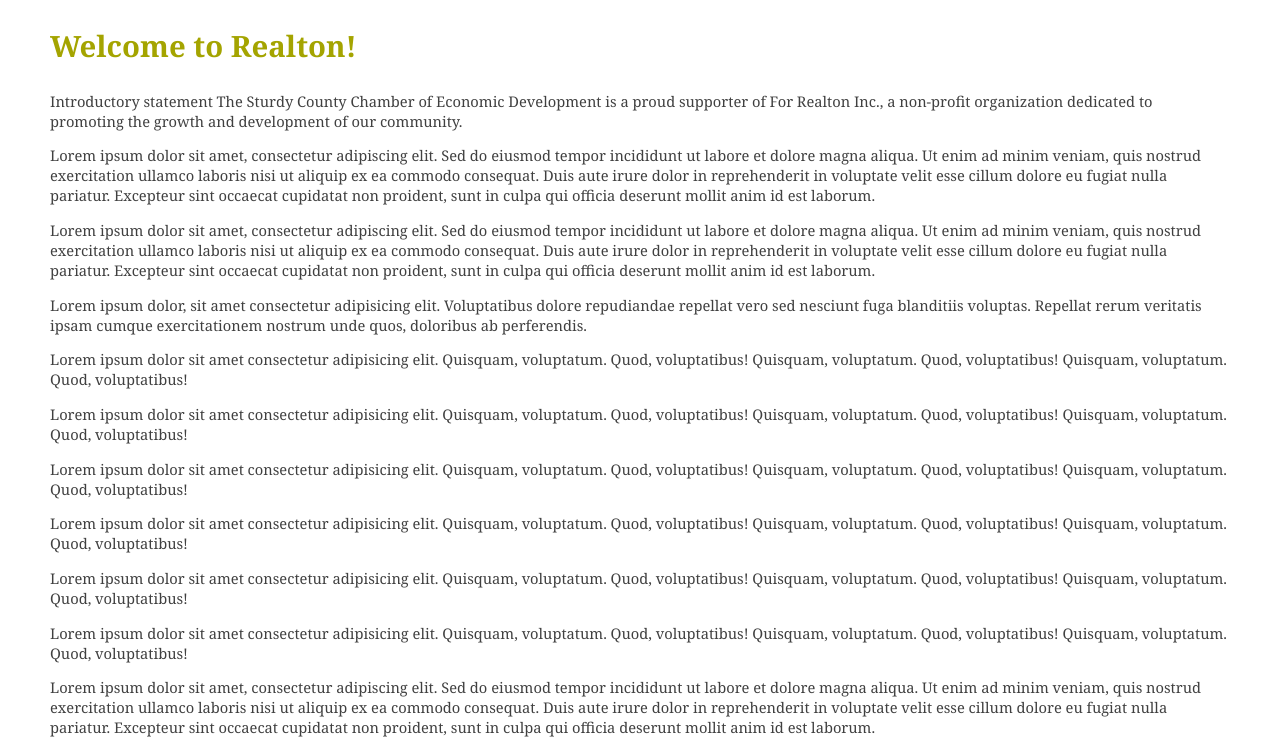
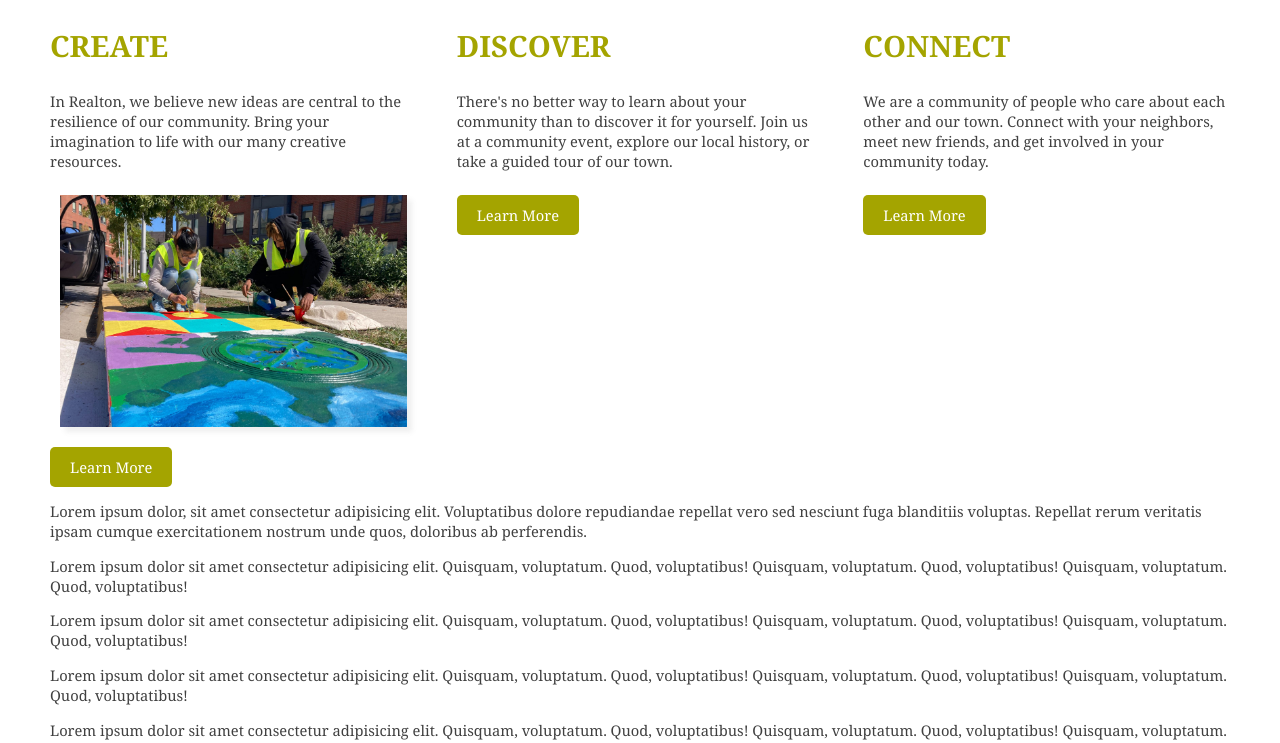
Before and after one commit to kcclayton/CSC-372-Assignment1, a plain HTML site: page index.html in a window 1280 px wide. Shown: the part 84-827 px from the top of the page. Drawn offline with Linux system fonts and the light colour scheme.

Commit message:
Added body text to home page sections

```diff
--- a/index.html
+++ b/index.html
@@ -2,49 +2,93 @@
 <html lang="en">
 
 <head>
+
     <meta charset="UTF-8">
     <meta name="viewport" content="width=device-width, initial-scale=1.0">
-    <title>Realton | Real place, real connections!</title>
+
+    <title>Home | For Real Inc.</title>
+
     <link rel="icon" type="image/png" href="images/favicon.png">
+
     <link rel="stylesheet" href="style.css">
+
 </head>
 
 <body>
+
     <header>
+
         <nav class="navbar">
+
             <div class="logo">
+
                 <a href="index.html" aria-label="Go to home page">
+
                     <img src="images/logo.png" alt="Site logo" class="logo-image">
+
                 </a>
+
             </div>
+
             <ul class="nav-links">
+
                 <li><a href="index.html">Home</a></li>
                 <li><a href="event.html">Wooly Worm Festival</a></li>
+
             </ul>
+
         </nav>
+
     </header>
-    <main id="main" class="container">
-        <h1 class="heading">Welcome to Realton!</h1>
-        <p>
-            Introductory statement
-            The Sturdy County Chamber of Economic Development is a proud supporter of For Realton Inc., a non-profit organization dedicated to promoting the growth and development of our community.
-        </p>
-        <p>
-            Lorem ipsum dolor sit amet, consectetur adipiscing elit.
-            Sed do eiusmod tempor incididunt ut labore et dolore magna aliqua.
-            Ut enim ad minim veniam, quis nostrud exercitation ullamco laboris nisi ut aliquip ex ea commodo consequat.
-            Duis aute irure dolor in reprehenderit in voluptate velit esse cillum dolore eu fugiat nulla pariatur.
-            Excepteur sint occaecat cupidatat non proident, sunt in culpa qui officia deserunt mollit anim id est
-            laborum.
-        </p>
-        <p>
-            Lorem ipsum dolor sit amet, consectetur adipiscing elit.
-            Sed do eiusmod tempor incididunt ut labore et dolore magna aliqua.
-            Ut enim ad minim veniam, quis nostrud exercitation ullamco laboris nisi ut aliquip ex ea commodo consequat.
-            Duis aute irure dolor in reprehenderit in voluptate velit esse cillum dolore eu fugiat nulla pariatur.
-            Excepteur sint occaecat cupidatat non proident, sunt in culpa qui officia deserunt mollit anim id est
-            laborum.
-        </p>
+
+    <main>
+
+        <section class="grid">
+
+            <!-- CREATE SECTION -->
+            <article class="container">
+
+                <h1>Create</h1>
+                <p class="body-text">
+                    In Realton, we believe new ideas are central to the resilience of our community.
+                    Bring your imagination to life with our many creative resources.
+
+                    <!-- in the Margret Anchor Community Center,
+                    build something new in our For Real&trade; outdoor makerspace,
+                    or show off your work in our weekly Actual Avenue art walk. -->
+                </p>
+                <div class="img-container">
+                    <img src="images/create.jpg" alt="Two people painting a sidewalk" class="article-image">
+                </div>
+                <a href="create.html" class="learn-btn">Learn More</a>
+
+            </article>
+
+            <!-- DISCOVER SECTION -->
+            <article class="container">
+
+                <h1>Discover</h1>
+                <p class="body-text">
+                    There's no better way to learn about your community than to discover it for yourself.
+                    Join us at a community event, explore our local history, or take a guided tour of our town.
+                </p>
+                <a href="discover.html" class="learn-btn">Learn More</a>
+
+            </article>
+
+            <!-- CONNECT SECTION -->
+            <article class="container">
+
+                <h1>Connect</h1>
+                <p class="body-text">
+                    We are a community of people who care about each other and our town.
+                    Connect with your neighbors, meet new friends, and get involved in your community today.
+                </p>
+                <a href="explore.html" class="learn-btn">Learn More</a>
+            </article>
+
+        </section>
+
         <p>
             Lorem ipsum dolor, sit amet consectetur adipisicing elit.
             Voluptatibus dolore repudiandae repellat vero sed nesciunt fuga blanditiis voluptas.
--- a/style.css
+++ b/style.css
@@ -1,3 +1,4 @@
+/* PAGE DEFAULT STYLING */
 body {
   /* Padding, margins, etc. */
   margin: 80px 0 0 0;
@@ -8,8 +9,9 @@
   font-family: Georgia, Garamond, serif;
 }
 
+/* NAVBAR STYLING */
 .navbar {
-  background-color: #4f3c84;
+  background-color: #654f2c;
   color: white;
   /* Padding, margins, etc */
   padding: 0.5rem 1rem;
@@ -84,18 +86,60 @@
   color: white;
 }
 
-.container {
+/* MAIN STYLING */
+main {
   /* Padding, margins, etc. */
   max-width: 1200px;
   margin: 0 auto;
   padding: 20px 50px;
 }
 
-.heading {
+main h1 {
   font-weight: bold;
   font-size: 22pt;
   color: #A4A400; /* not sufficient contrast */
   /* Padding, margins, etc. */
   margin: 0;
   padding: 10px 0;
+  text-transform: uppercase;
 }
+
+/* GRID STYLING */
+.grid {
+  display: grid;
+  grid-template-columns: repeat(3, 1fr);
+  gap: 40px;
+}
+
+.img-container {
+  display: flex;
+  justify-content: center;
+  align-items: center;
+  overflow: hidden;
+  padding: 10px;
+}
+
+.grid img {
+  display: block;
+  width: 100%;
+  height: auto;
+  box-shadow: 5px 5px 5px #7979791f;
+  justify-content: center;
+}
+
+.learn-btn {
+  display: inline-block;
+  padding: 10px 20px;
+  margin-top: 10px;
+  background-color: #A4A400; /* not sufficient contrast */
+  color: white;
+  text-decoration: none;
+  border-radius: 5px;
+  transition: background-color 0.3s ease;
+}
+
+@media (max-width: 768px) {
+  .grid {
+    grid-template-columns: 1fr;
+  }
+}
```
Also changed, not shown: event.html (+2 -2 lines), images/create.jpg (added).
